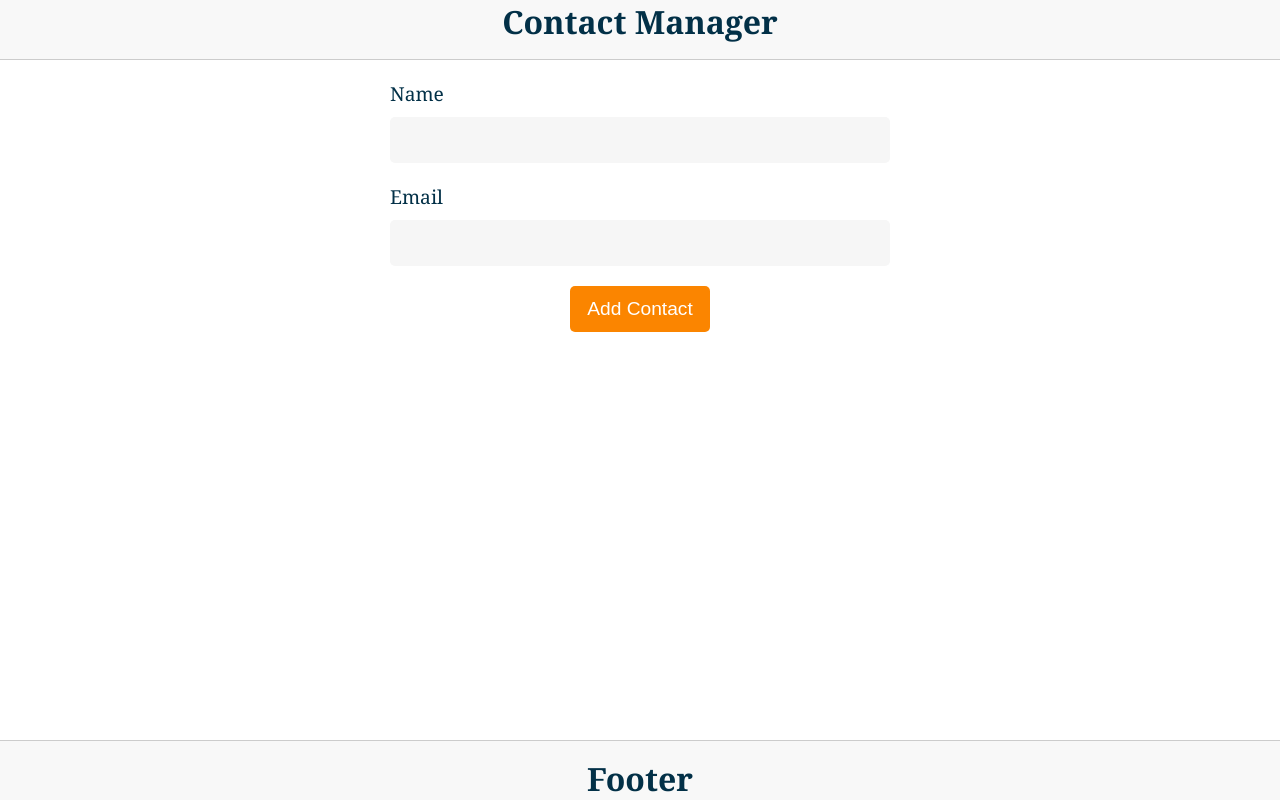
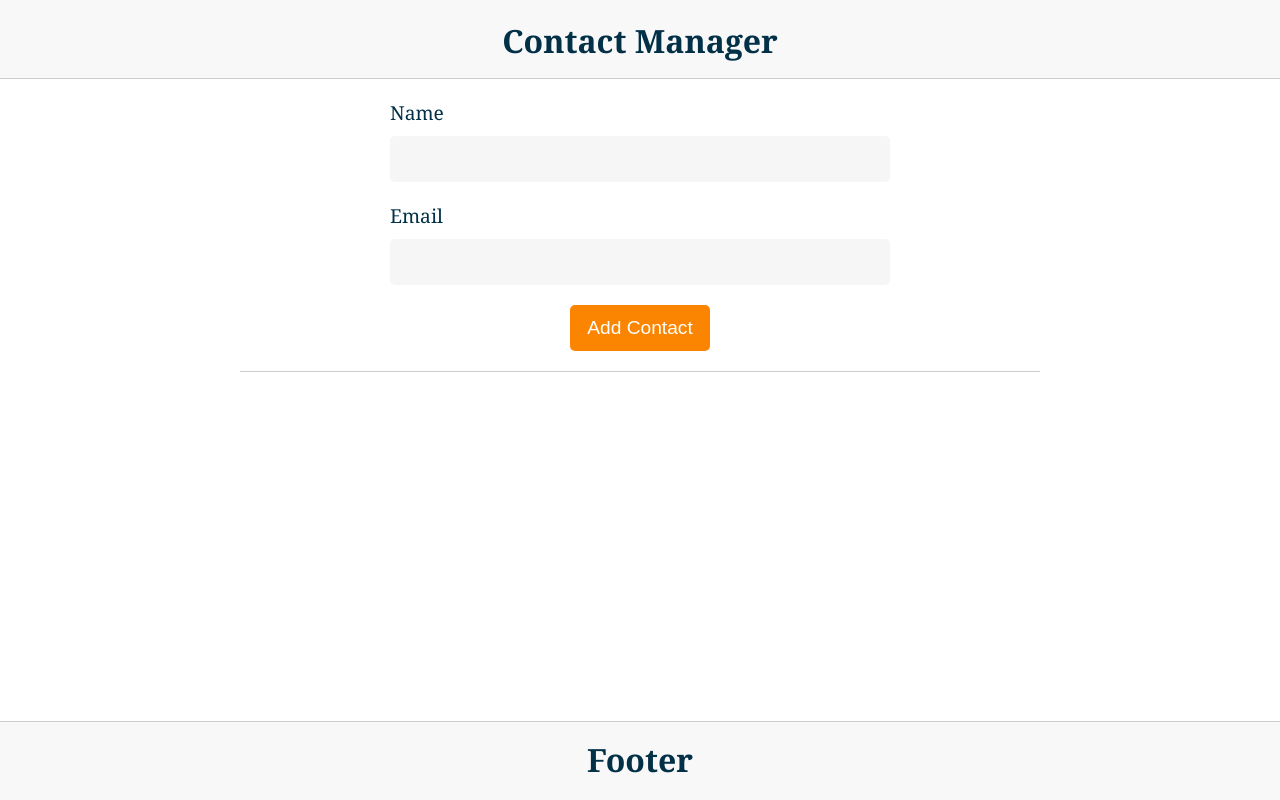
Before and after one commit to meysamminoo/contact-manager, a React (Create React App) app: page / in a window 1280 px wide. Built offline with nearby package versions, Linux system fonts and the light colour scheme.

Commit message:
connect contact to localstoreg

```diff
--- a/src/App.js
+++ b/src/App.js
@@ -1,4 +1,4 @@
-import { useState } from "react";
+import { useEffect, useState } from "react";
 import AddContact from "./components/AddContact/AddContact";
 import ContactList from "./components/ContactList/ContactList";
 import Layout from "./Layout/Layout";
@@ -24,6 +24,15 @@ function App() {
     setContacts(filteredContacts);
   };
 
+  useEffect(() => {
+    const savedContacts = JSON.parse(localStorage.getItem("contacts"));
+    if (savedContacts) setContacts(savedContacts);
+  }, []);
+
+  useEffect(() => {
+    localStorage.setItem("contacts", JSON.stringify(contacts));
+  }, [contacts]);
+
   return (
     <Layout>
       <AddContact addContactHandler={addContactHandler} />
--- a/src/components/AddContact/AddContact.module.css
+++ b/src/components/AddContact/AddContact.module.css
@@ -3,6 +3,7 @@
   flex-direction: column;
   align-items: center;
   width: 800px;
+  border-bottom: 1px solid #ccc;
 }
 .form button {
   background-color: #fb8500;
--- a/src/components/ContactList/ContactList.module.css
+++ b/src/components/ContactList/ContactList.module.css
@@ -3,4 +3,5 @@
   display: flex;
   flex-direction: column;
   align-items: center;
+  margin-bottom: 100px;
 }
--- a/src/components/Footer/Footer.module.css
+++ b/src/components/Footer/Footer.module.css
@@ -3,6 +3,7 @@
   border-top: 1px solid #ccc;
   padding-top: 1rem;
   background-color: #f8f8f8;
-  position: absolute;
+  position: fixed;
   bottom: 0;
+  padding-bottom: 1.2rem;
 }
--- a/src/components/Header/Header.module.css
+++ b/src/components/Header/Header.module.css
@@ -3,4 +3,5 @@
   width: 100%;
   border-bottom: 1px solid #ccc;
   padding-bottom: 1rem;
+  padding-top: 1.2rem;
 }
```
